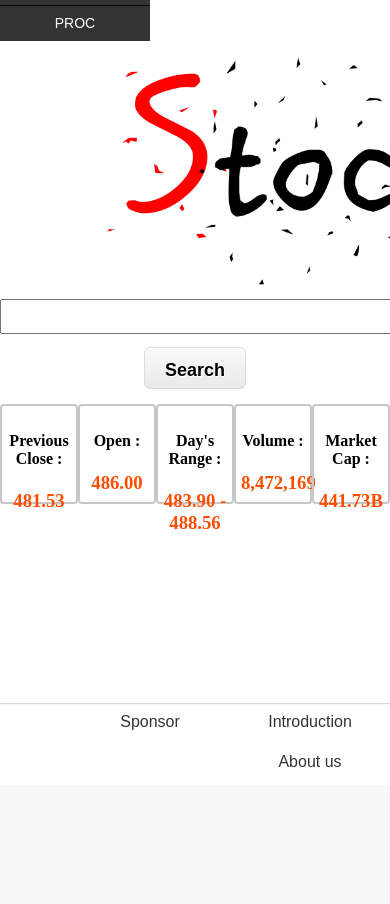
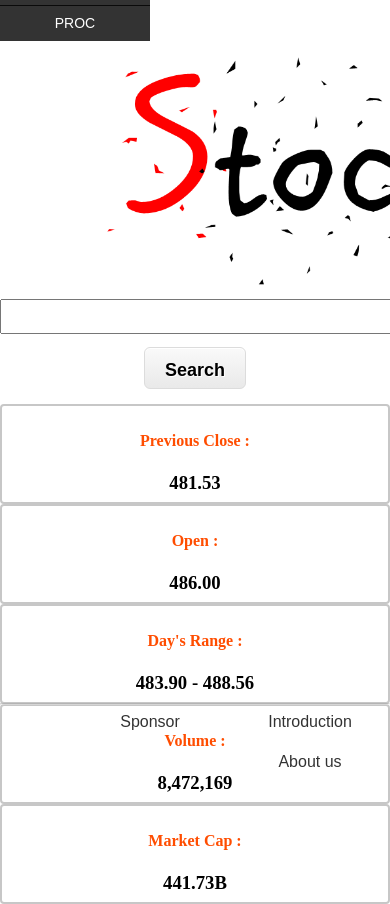
Before and after one commit to zcesh69/stockcup, a PHP site: page /stockcup.html in a window 390 px wide; the page is wider, and only the part inside the window is pictured. Shown: the part 101-1005 px from the top of that part. Before the commit the page ends 868 px from the top of that part, so only its background shows below. Run offline with PHP 8.4, Linux system fonts and the light colour scheme.

Commit message:
Added responsive css on info_box

```diff
--- a/index.css
+++ b/index.css
@@ -250,7 +250,16 @@
 	border-radius:4px;
 }
 
-.info_box > h3 {
+@media all and (max-width:500px) {
+	.info_box {
+		float:none;
+		position:relative;
+		width: 100%;
+	}
+
+}
+
+.info_box > h4 {
 	color: #FF4D00;
 }
 
```
